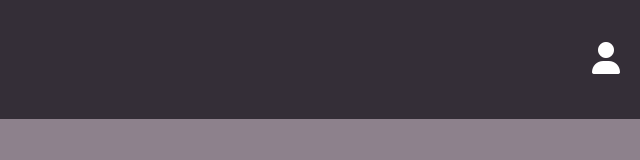
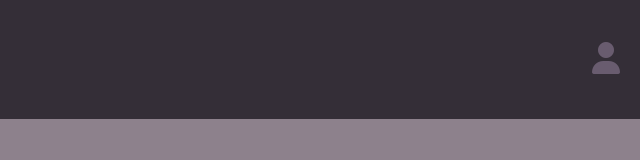
Before and after one commit to siyabuilds/vite-scss-practice, a website built with Vite: page index.html in a window 1280 px wide. In both pictures the pointer is over the element 1246 px from the left and 59 px from the top of the page. Shown: the full height of the page, 640-1280 px from the left. Built offline with nearby package versions, Linux system fonts and the light colour scheme.

Commit message:
feat: add hover effect to user icon in header for improved interactivity

```diff
--- a/src/style.scss
+++ b/src/style.scss
@@ -50,5 +50,9 @@ header {
     right: 1.25rem;
     cursor: pointer;
     font-size: 2em;
+    transition: all 0.3s ease;
+    &:hover {
+      color: lighten($primary-color, 20%);
+    }
   }
 }
```
